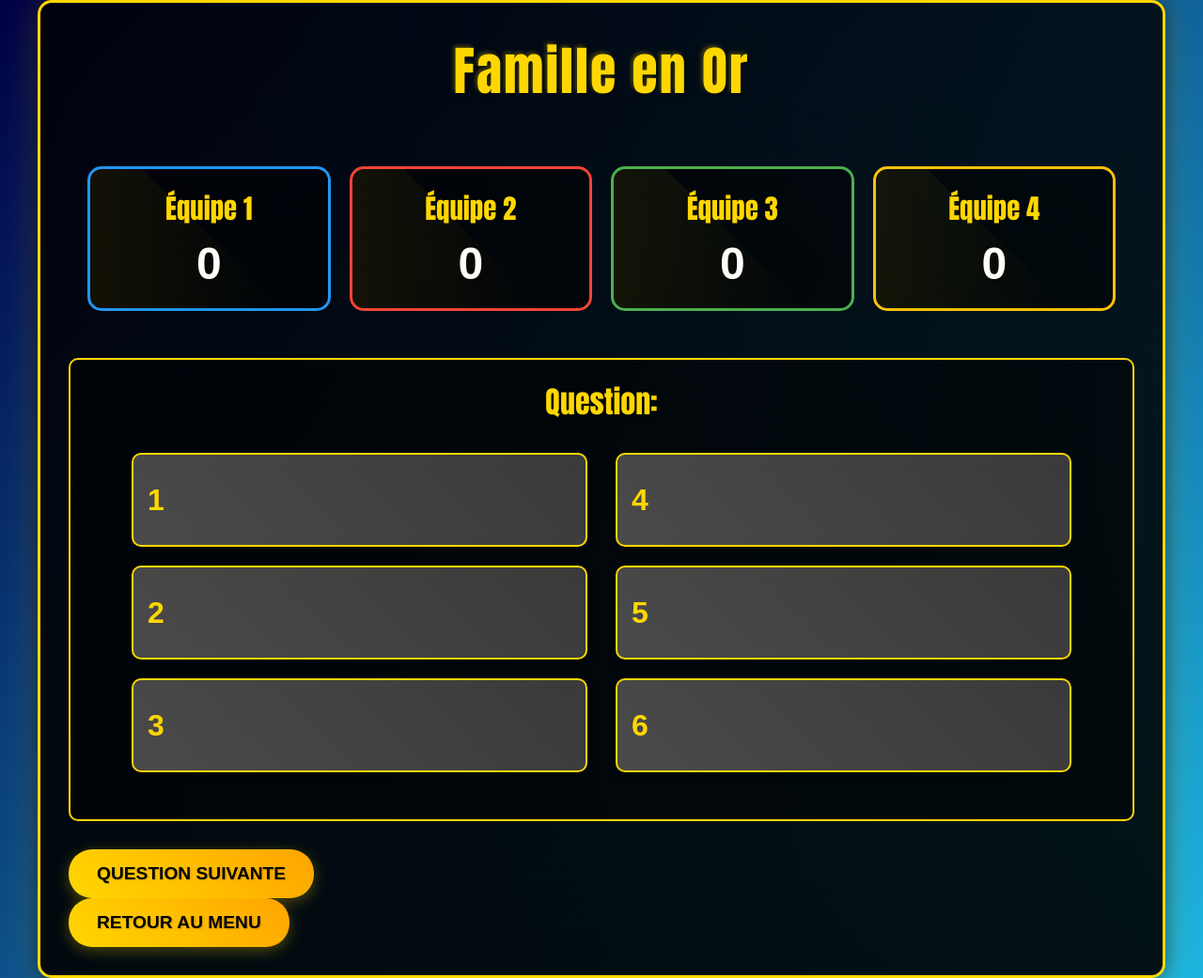
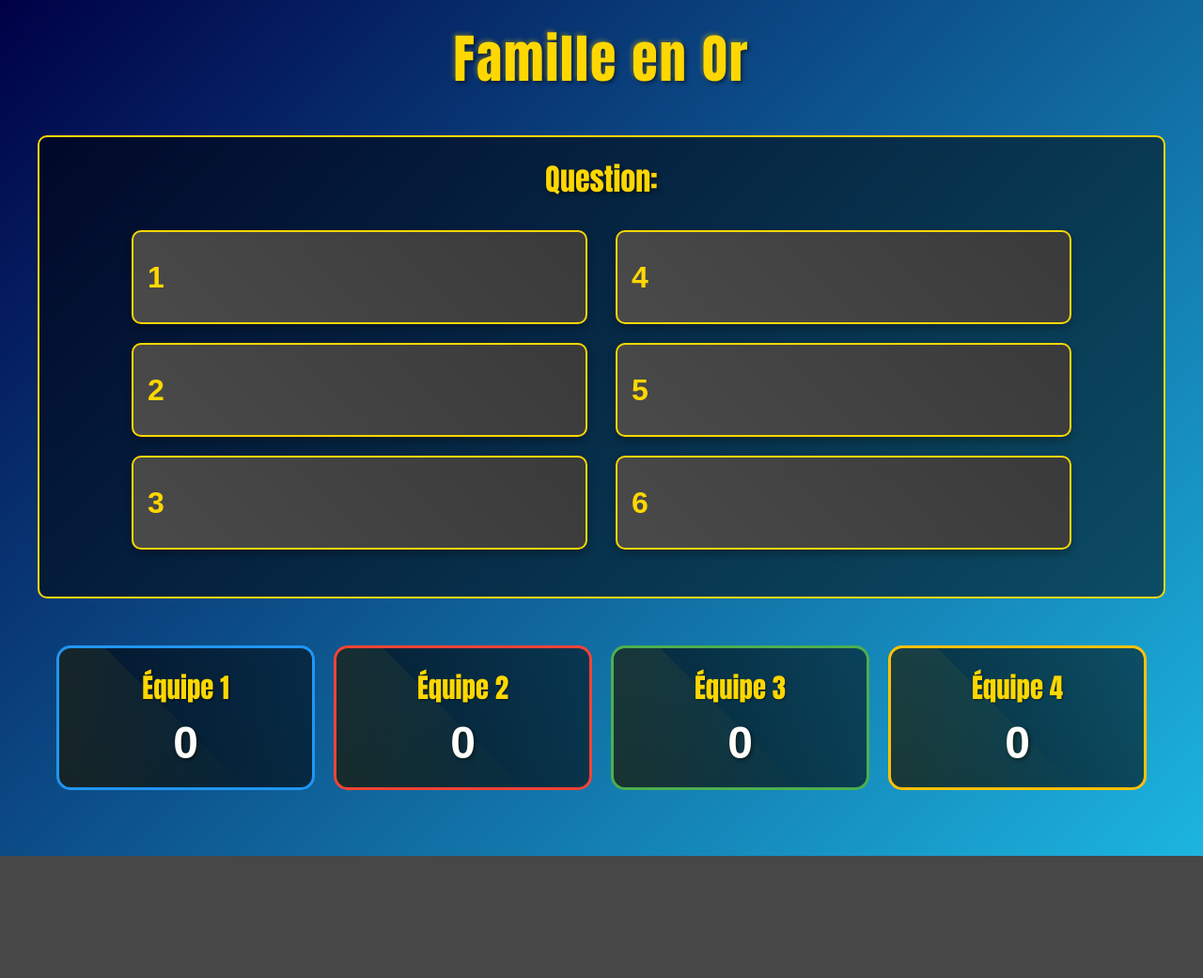
Before and after one commit to ProxTricky/Famille_en_or, a Flask app: page /game in a window 1280 px wide. Shown: the whole page at 94% size. After the commit the page ends 911 px from the top, so only its background shows below. Run offline with Flask 3, Linux system fonts and the light colour scheme.

Commit message:
added UI

```diff
--- a/templates/game.html
+++ b/templates/game.html
@@ -6,6 +6,25 @@
     <title>Famille en Or - Jeu</title>
     <link rel="stylesheet" href="{{ url_for('static', filename='style.css') }}">
     <style>
+        .game-wrapper {
+            display: flex;
+            flex-direction: column;
+            align-items: center;
+            justify-content: center;
+            min-height: 100vh;
+            padding: 20px;
+        }
+
+        #game-board {
+            width: 100%;
+            max-width: 1200px;
+        }
+
+        .controls {
+            margin-top: 20px;
+            text-align: center;
+        }
+
         .team-scores {
             display: grid;
             grid-template-columns: repeat(4, 1fr);
@@ -44,16 +63,8 @@
     </style>
 </head>
 <body>
-    <div class="container game-container">
+    <div class="game-wrapper">
         <h1>Famille en Or</h1>
-        <div class="team-scores">
-            {% for i in range(1, 5) %}
-            <div class="team-score team{{ i }}">
-                <h3>{{ team_names['team' ~ i] }}</h3>
-                <p><span id="team{{ i }}-score">0</span></p>
-            </div>
-            {% endfor %}
-        </div>
         <div id="game-board">
             <div id="question-display">
                 <h2>Question: <span id="current-question"></span></h2>
@@ -94,11 +105,15 @@
                     </div>
                 </div>
             </div>
-            <div class="controls">
-                <button id="next-question" class="button">Question suivante</button>
+            <div class="team-scores">
+                {% for i in range(1, 5) %}
+                <div class="team-score team{{ i }}">
+                    <h3>{{ team_names['team' ~ i] }}</h3>
+                    <p id="team{{ i }}-score">0</p>
+                </div>
+                {% endfor %}
             </div>
         </div>
-        <a href="{{ url_for('index') }}" class="button">Retour au menu</a>
     </div>
     <script>
         const questions = {{ questions|tojson|safe }};
```
Also changed, not shown: templates/admin.html (+25 -4 lines).
